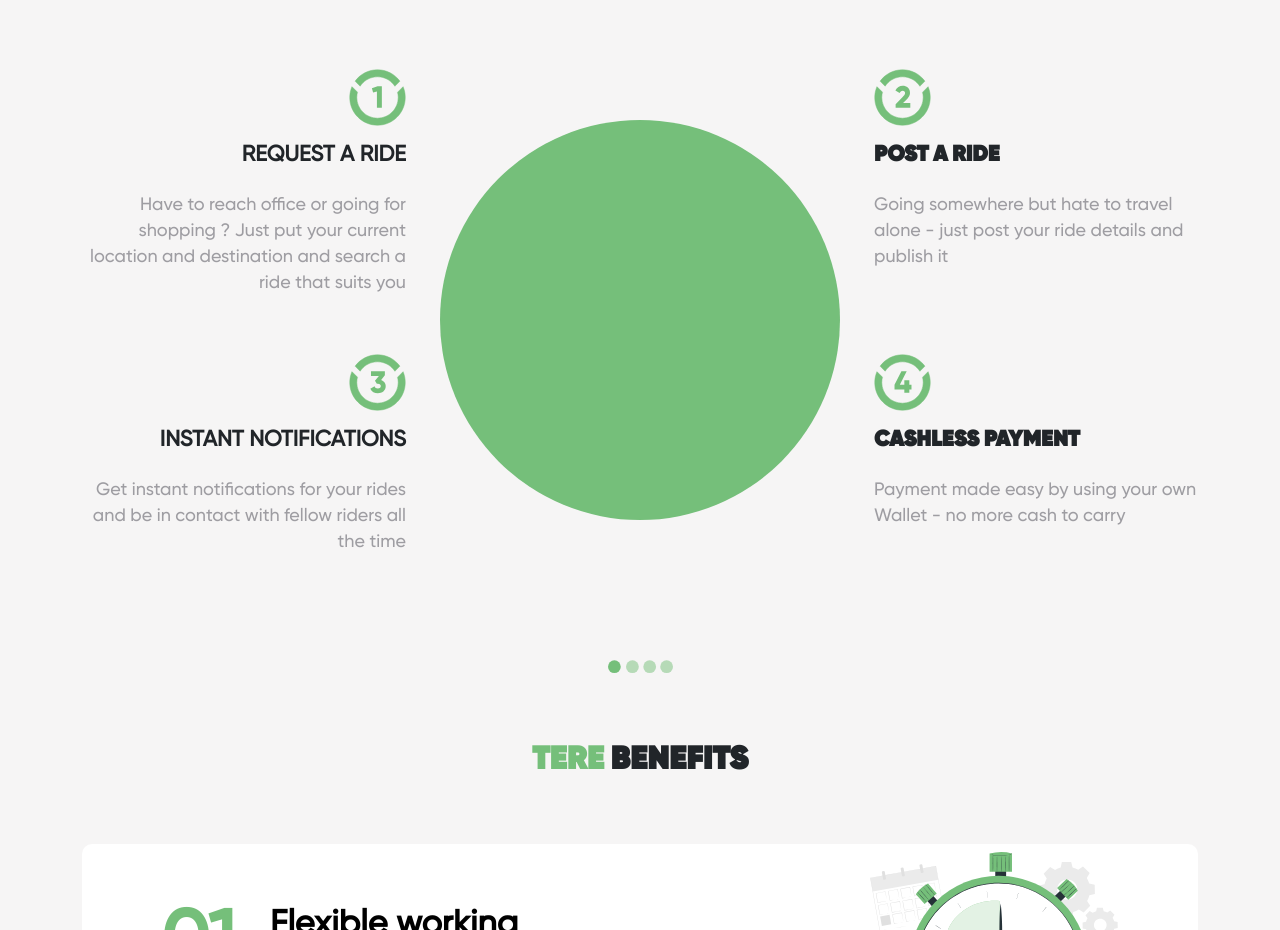
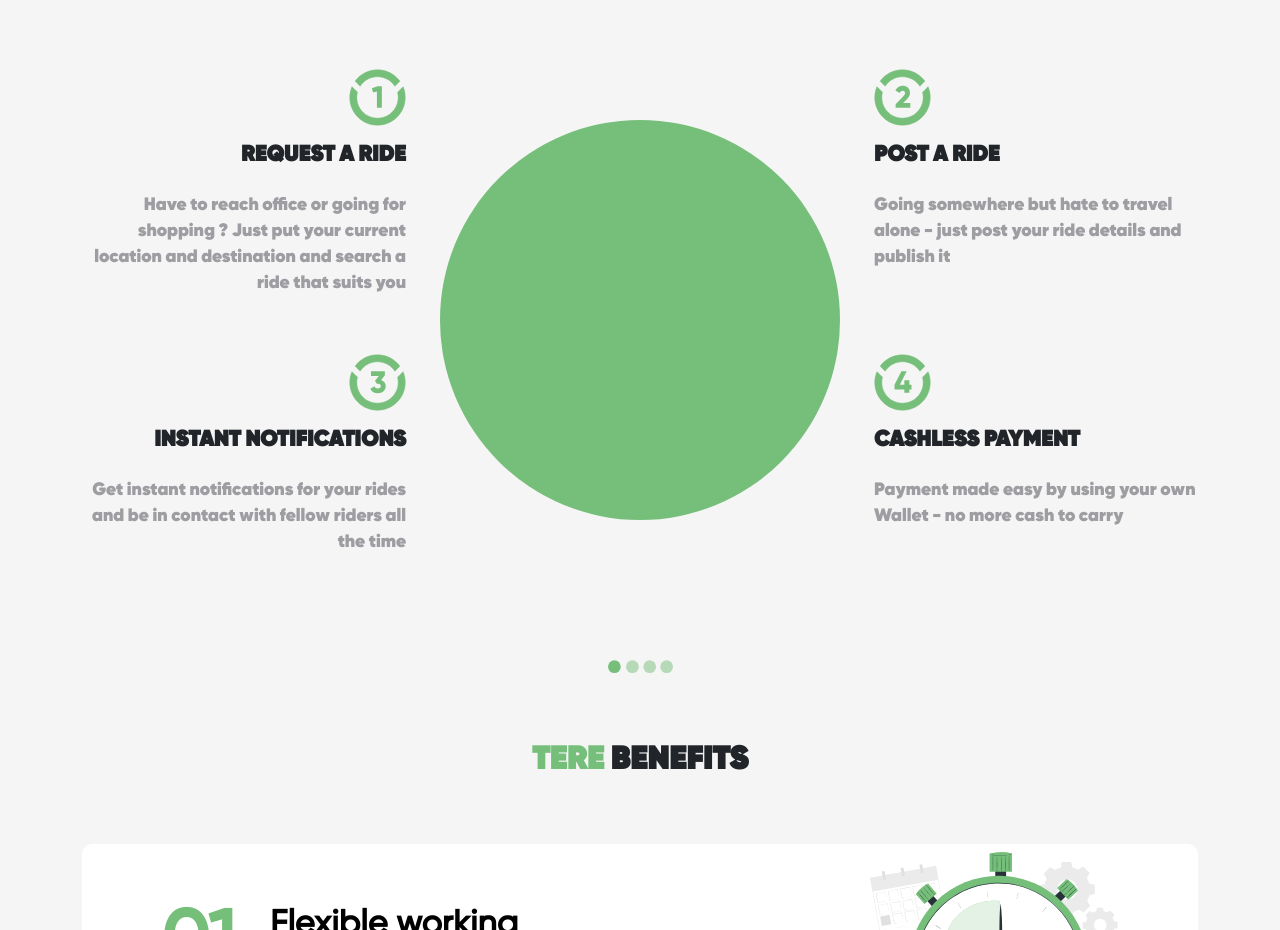
Before and after one commit to Arishah-Khan/Assignment-4-bootsrap, a plain HTML site: page index.html in a window 1280 px wide. Shown: the part 921-1851 px from the top of the page. Drawn offline with nearby package versions, Linux system fonts and the light colour scheme.

Commit message:
bootsrap assignment

```diff
--- a/style.css
+++ b/style.css
@@ -221,13 +221,12 @@ ul>li {
     text-align: right;
     width: 100%;
     font-size: 22px;
-    font-family: "Gilroy";
 
 
 }
 
 .shopping {
-    font-family: "Gilroy";
+    font-family: "Gilroys";
     font-size: 18px;
     font-weight: 500;
     line-height: 26px;
@@ -248,7 +247,7 @@ ul>li {
 }
 
 .shoppings {
-    font-family: "Gilroy";
+    font-family: "Gilroys";
     font-size: 18px;
     font-weight: 500;
     line-height: 26px;
```
